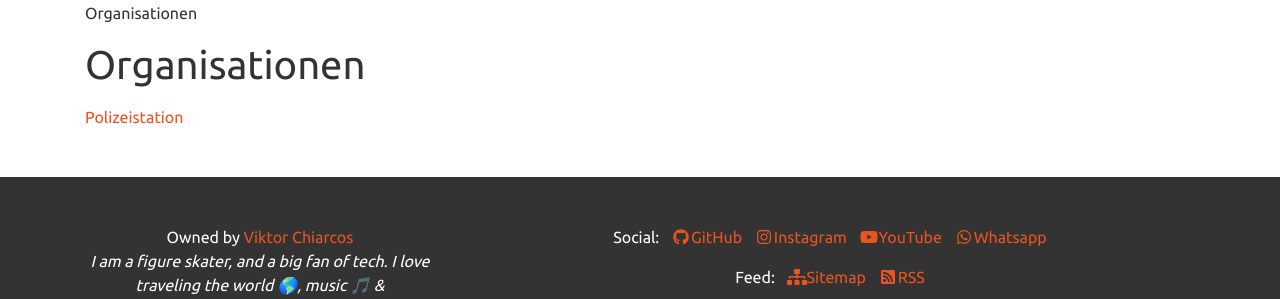
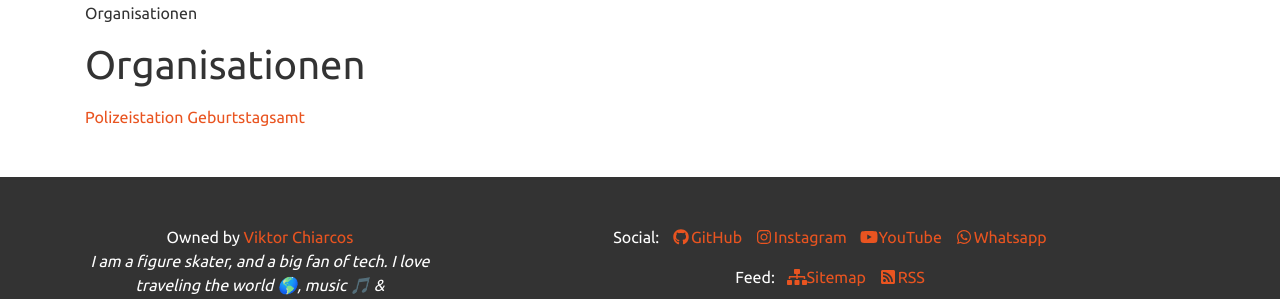
Before and after one commit to viktor-chiarcos/viktor-chiarcos.github.io, a Jekyll site: the page built from _pages/dino-park/Organistationen/index.md, in a window 1280 px wide. Shown: the part 589-888 px from the top of the page. Built offline with Jekyll 4.4.1, drawn with Linux system fonts in a browser that asks for light colours.

Commit message:
Update index.md

```diff
--- a/_pages/dino-park/Organistationen/index.md
+++ b/_pages/dino-park/Organistationen/index.md
@@ -17,4 +17,5 @@ action: true
 Organisationen
 
 # Organisationen
-[Polizeistation](police/)
+[Polizeistation](/dino-park/orgas/police/)
+[Geburtstagsamt](/dino-park/orgas/birthday/)
```
